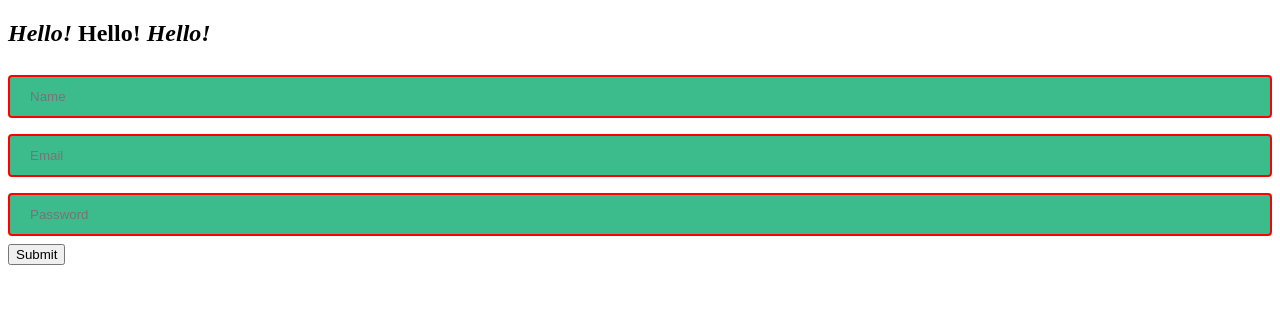
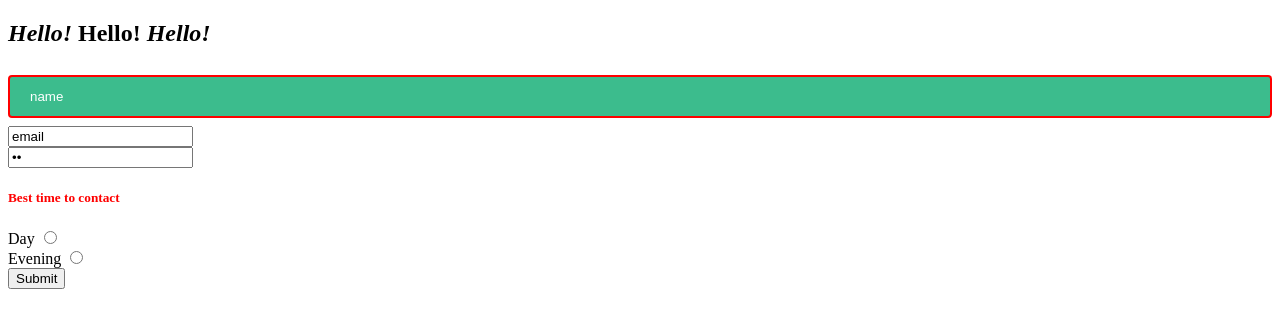
Before and after one commit to jessicaano92/emilygriffith_practiceHTML-CSS, a plain HTML site: page index.html in a window 1280 px wide. Drawn offline with Linux system fonts and the light colour scheme.

```diff
--- a/index.html
+++ b/index.html
@@ -4,16 +4,22 @@
     <meta charset="UTF-8" />
     <meta name="viewport" content="width=device-width, initial-scale=1.0" />
     <title>Fun With Forms</title>
-    <link rel="stylesheet" href="style.css">
+    <link rel="stylesheet" href="style.css" />
   </head>
   <body>
       <h2><i>Hello!</i> Hello! <i>Hello!</i></h2>
-    <form id="myform" action="https://jessicaano92.github.io/emilygriffith_practiceportfolio/contact.html" method="get">
-      <input type="text" id="name" placeholder="Name">
+    <form id="myform" action="https://jessicaano92.github.io/emilygriffith_practiceportfolio/contact.html">
+      <input type="text" id="name" placeholder="Name" value="name">
       <br>
-      <input type="email" id="email" placeholder="Email">
+      <input type="email" id="email" placeholder="Email" value="email">
       <br>
-      <input type="password" id="password" placeholder="Password">
+      <input type="password" id="password" placeholder="Password" value="pw">
+      <br>
+      <h5 class="header">Best time to contact</h5>
+      <label for="day">Day</label>
+      <input type="radio" id="day" name="contact time" value="day"><br>
+      <label for="day">Evening</label>
+      <input type="radio" id="night" name="contact time" value="night"><br>
       <input type="submit" id="submit">
     </form>
   </body>
--- a/style.css
+++ b/style.css
@@ -1,16 +1,31 @@
-input[type=text], [type=email], [type=password] {
+input[type=text] {
   width: 100%;
   padding: 12px 20px;
   margin: 8px 0;
   box-sizing: border-box;
  }
 
- input[type=text], [type=email], [type=password] {
-   border: 2px solid red;
+ input[type=text] {
+  border: 2px solid red;
   border-radius: 4px;
+  background-color: #3CBC8D;
+  color: white;
+  width: 100%;
+  padding: 12px 20px;
+  margin: 8px 0;
+  box-sizing: border-box;
  }
 
- input[type=text], [type=email], [type=password] {
+ input[type=text]{
    background-color: #3CBC8D;
   color: white;
  }
+
+ .header {
+   color: red
+ }
+
+ table, td, th {
+  border: 5px solid black;
+  background-color: burlywood;
+ }
```
Also changed, not shown: contact.html (+46 -0 lines).
